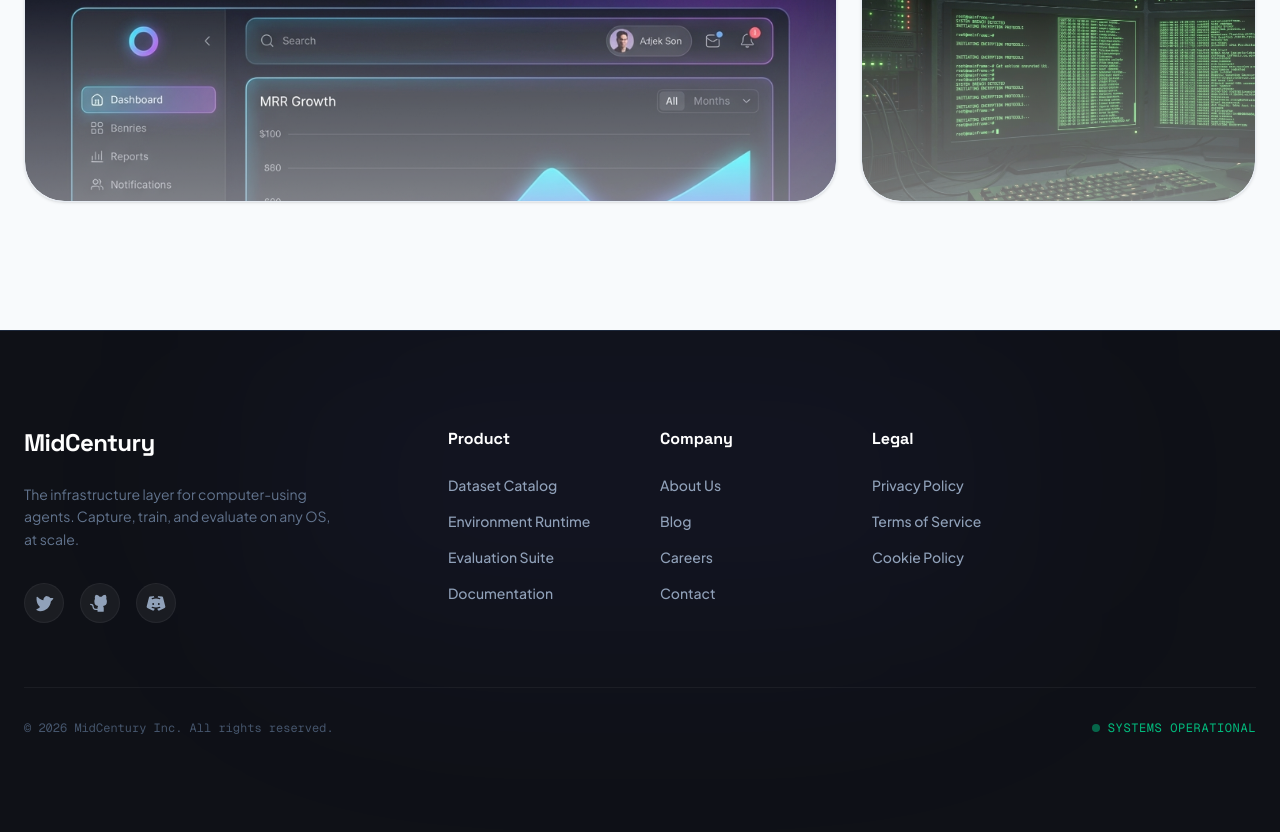
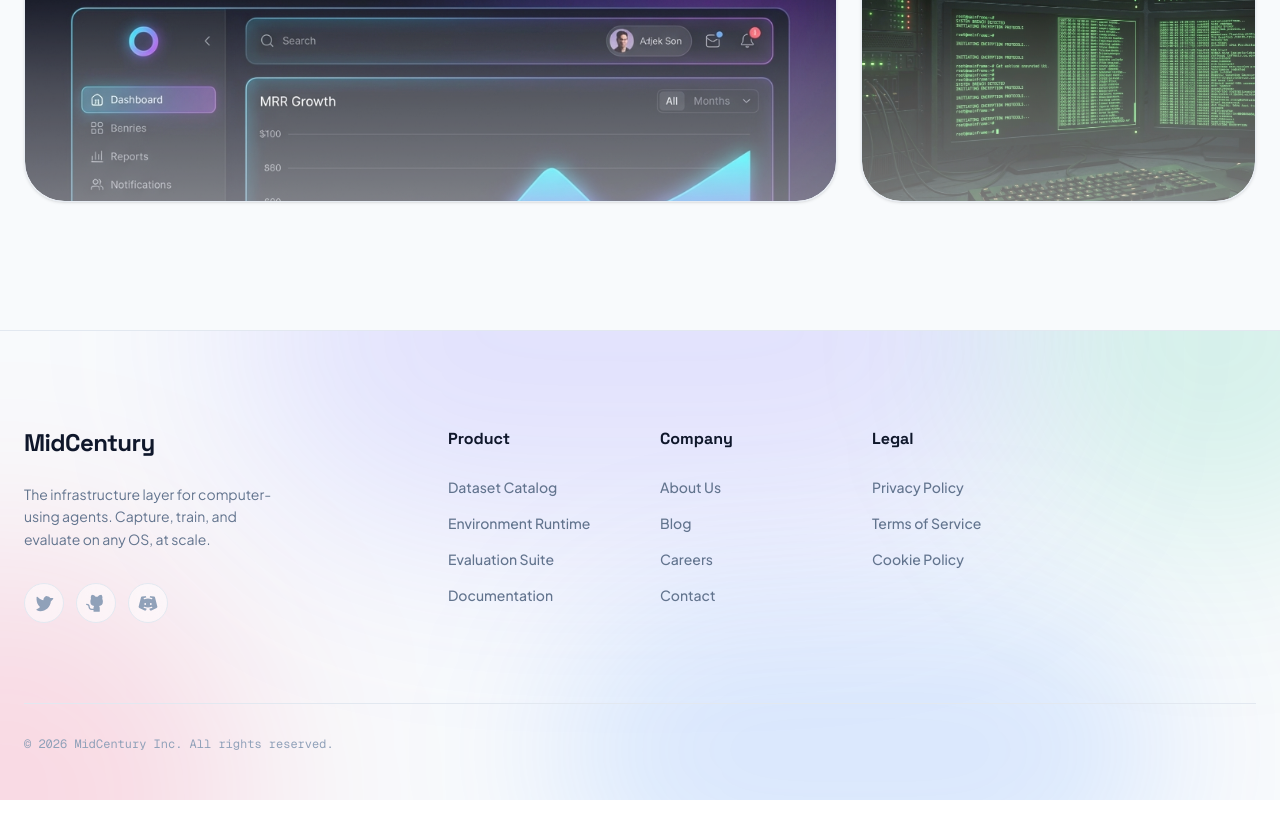
Before and after one commit to Alfie728/mid-century-cua-landing, a Next.js app: page / in a window 1280 px wide. Shown: the part 8380-9212 px from the top of the page. After the commit the page ends 9180 px from the top, so only its background shows below. Built offline with nearby package versions, Linux system fonts and the light colour scheme.

Commit message:
refactor: Redesign footer with a lighter theme, updated styling, new background gradients, and removed status indicator.

```diff
--- a/src/components/landing/Footer.tsx
+++ b/src/components/landing/Footer.tsx
@@ -1,37 +1,48 @@
 "use client";
 
+import { DiscordLogo, GithubLogo, TwitterLogo } from "@phosphor-icons/react";
 import Link from "next/link";
-import {
-  TwitterLogo,
-  GithubLogo,
-  DiscordLogo
-} from "@phosphor-icons/react";
 
 export function Footer() {
   return (
-    <footer className="bg-[#0F1117] text-slate-400 py-16 md:py-24 border-t border-slate-800 font-sans relative overflow-hidden">
+    <footer className="bg-slate-50 pt-24 pb-12 border-t border-slate-200 font-sans relative overflow-hidden">
       {/* Background Gradients */}
-      <div className="absolute top-0 left-1/2 -translate-x-1/2 w-[800px] h-[300px] bg-indigo-500/5 rounded-full blur-[120px] pointer-events-none" />
+      <div className="absolute top-0 left-1/2 -translate-x-1/2 w-[800px] h-[400px] bg-indigo-500/15 rounded-full blur-[100px] pointer-events-none -translate-y-1/2" />
+      <div className="absolute bottom-0 right-1/4 w-[600px] h-[300px] bg-blue-500/15 rounded-full blur-[80px] pointer-events-none translate-y-1/3 translate-x-1/3" />
+      <div className="absolute bottom-0 left-0 w-[500px] h-[500px] bg-rose-500/15 rounded-full blur-[100px] pointer-events-none -translate-x-1/2 translate-y-1/2" />
+      <div className="absolute top-0 right-0 w-[400px] h-[400px] bg-emerald-500/15 rounded-full blur-[100px] pointer-events-none translate-x-1/3 -translate-y-1/2" />
 
       <div className="container mx-auto px-6 max-w-7xl relative z-10">
-        <div className="grid grid-cols-2 md:grid-cols-4 lg:grid-cols-6 gap-10 mb-16">
+        <div className="grid grid-cols-2 md:grid-cols-4 lg:grid-cols-6 gap-10 mb-20">
           {/* Brand Column */}
-          <div className="col-span-2 lg:col-span-2">
-            <Link href="/" className="inline-block text-2xl font-bold text-white mb-6 font-display tracking-tight hover:opacity-90 transition-opacity">
+          <div className="col-span-2 lg:col-span-2 flex flex-col items-start">
+            <Link
+              href="/"
+              className="inline-block text-2xl font-bold text-slate-900 mb-6 font-display tracking-tight hover:opacity-80 transition-opacity"
+            >
               MidCentury
             </Link>
-            <p className="text-slate-500 text-sm leading-relaxed max-w-xs mb-8">
-              The infrastructure layer for computer-using agents.
-              Capture, train, and evaluate on any OS, at scale.
+            <p className="text-slate-500 text-sm leading-relaxed max-w-xs mb-8 text-balance">
+              The infrastructure layer for computer-using agents. Capture,
+              train, and evaluate on any OS, at scale.
             </p>
-            <div className="flex items-center gap-4">
-              <Link href="#" className="w-10 h-10 rounded-full bg-white/5 flex items-center justify-center text-slate-400 hover:bg-white/10 hover:text-white transition-all border border-white/5 hover:border-white/10">
+            <div className="flex items-center gap-3">
+              <Link
+                href="#"
+                className="w-10 h-10 rounded-full bg-white/50 backdrop-blur-sm border border-slate-200 flex items-center justify-center text-slate-400 hover:text-indigo-600 hover:border-indigo-200 hover:bg-white hover:shadow-md hover:-translate-y-0.5 transition-all duration-300"
+              >
                 <TwitterLogo size={20} weight="fill" />
               </Link>
-              <Link href="#" className="w-10 h-10 rounded-full bg-white/5 flex items-center justify-center text-slate-400 hover:bg-white/10 hover:text-white transition-all border border-white/5 hover:border-white/10">
+              <Link
+                href="#"
+                className="w-10 h-10 rounded-full bg-white/50 backdrop-blur-sm border border-slate-200 flex items-center justify-center text-slate-400 hover:text-indigo-600 hover:border-indigo-200 hover:bg-white hover:shadow-md hover:-translate-y-0.5 transition-all duration-300"
+              >
                 <GithubLogo size={20} weight="fill" />
               </Link>
-              <Link href="#" className="w-10 h-10 rounded-full bg-white/5 flex items-center justify-center text-slate-400 hover:bg-white/10 hover:text-white transition-all border border-white/5 hover:border-white/10">
+              <Link
+                href="#"
+                className="w-10 h-10 rounded-full bg-white/50 backdrop-blur-sm border border-slate-200 flex items-center justify-center text-slate-400 hover:text-indigo-600 hover:border-indigo-200 hover:bg-white hover:shadow-md hover:-translate-y-0.5 transition-all duration-300"
+              >
                 <DiscordLogo size={20} weight="fill" />
               </Link>
             </div>
@@ -39,47 +50,124 @@
 
           {/* Links Column 1 */}
           <div>
-            <h4 className="text-white font-bold mb-6 font-display">Product</h4>
-            <ul className="space-y-4 text-sm font-medium">
-              <li><Link href="#" className="hover:text-white transition-colors">Dataset Catalog</Link></li>
-              <li><Link href="#" className="hover:text-white transition-colors">Environment Runtime</Link></li>
-              <li><Link href="#" className="hover:text-white transition-colors">Evaluation Suite</Link></li>
-              <li><Link href="#" className="hover:text-white transition-colors">Documentation</Link></li>
+            <h4 className="text-slate-900 font-bold mb-6 font-display">
+              Product
+            </h4>
+            <ul className="space-y-3 text-sm font-medium text-slate-500">
+              <li>
+                <Link
+                  href="#"
+                  className="hover:text-indigo-600 transition-colors block py-0.5"
+                >
+                  Dataset Catalog
+                </Link>
+              </li>
+              <li>
+                <Link
+                  href="#"
+                  className="hover:text-indigo-600 transition-colors block py-0.5"
+                >
+                  Environment Runtime
+                </Link>
+              </li>
+              <li>
+                <Link
+                  href="#"
+                  className="hover:text-indigo-600 transition-colors block py-0.5"
+                >
+                  Evaluation Suite
+                </Link>
+              </li>
+              <li>
+                <Link
+                  href="#"
+                  className="hover:text-indigo-600 transition-colors block py-0.5"
+                >
+                  Documentation
+                </Link>
+              </li>
             </ul>
           </div>
 
           {/* Links Column 2 */}
           <div>
-            <h4 className="text-white font-bold mb-6 font-display">Company</h4>
-            <ul className="space-y-4 text-sm font-medium">
-              <li><Link href="#" className="hover:text-white transition-colors">About Us</Link></li>
-              <li><Link href="#" className="hover:text-white transition-colors">Blog</Link></li>
-              <li><Link href="#" className="hover:text-white transition-colors">Careers</Link></li>
-              <li><Link href="mailto:contact@midcentury.xyz" className="hover:text-white transition-colors">Contact</Link></li>
+            <h4 className="text-slate-900 font-bold mb-6 font-display">
+              Company
+            </h4>
+            <ul className="space-y-3 text-sm font-medium text-slate-500">
+              <li>
+                <Link
+                  href="#"
+                  className="hover:text-indigo-600 transition-colors block py-0.5"
+                >
+                  About Us
+                </Link>
+              </li>
+              <li>
+                <Link
+                  href="#"
+                  className="hover:text-indigo-600 transition-colors block py-0.5"
+                >
+                  Blog
+                </Link>
+              </li>
+              <li>
+                <Link
+                  href="#"
+                  className="hover:text-indigo-600 transition-colors block py-0.5"
+                >
+                  Careers
+                </Link>
+              </li>
+              <li>
+                <Link
+                  href="mailto:contact@midcentury.xyz"
+                  className="hover:text-indigo-600 transition-colors block py-0.5"
+                >
+                  Contact
+                </Link>
+              </li>
             </ul>
           </div>
 
           {/* Links Column 3 */}
           <div className="col-span-2 md:col-span-1">
-            <h4 className="text-white font-bold mb-6 font-display">Legal</h4>
-            <ul className="space-y-4 text-sm font-medium">
-              <li><Link href="#" className="hover:text-white transition-colors">Privacy Policy</Link></li>
-              <li><Link href="#" className="hover:text-white transition-colors">Terms of Service</Link></li>
-              <li><Link href="#" className="hover:text-white transition-colors">Cookie Policy</Link></li>
+            <h4 className="text-slate-900 font-bold mb-6 font-display">
+              Legal
+            </h4>
+            <ul className="space-y-3 text-sm font-medium text-slate-500">
+              <li>
+                <Link
+                  href="#"
+                  className="hover:text-indigo-600 transition-colors block py-0.5"
+                >
+                  Privacy Policy
+                </Link>
+              </li>
+              <li>
+                <Link
+                  href="#"
+                  className="hover:text-indigo-600 transition-colors block py-0.5"
+                >
+                  Terms of Service
+                </Link>
+              </li>
+              <li>
+                <Link
+                  href="#"
+                  className="hover:text-indigo-600 transition-colors block py-0.5"
+                >
+                  Cookie Policy
+                </Link>
+              </li>
             </ul>
           </div>
         </div>
 
-        <div className="pt-8 border-t border-white/5 flex flex-col md:flex-row items-center justify-between gap-4">
-          <p className="text-xs text-slate-600 font-mono">
+        <div className="pt-8 border-t border-slate-200 flex flex-col md:flex-row items-center justify-between gap-6">
+          <p className="text-xs text-slate-400 font-mono">
             © {new Date().getFullYear()} MidCentury Inc. All rights reserved.
           </p>
-          <div className="flex items-center gap-6">
-            <div className="flex items-center gap-2">
-              <span className="w-2 h-2 rounded-full bg-emerald-500 animate-pulse" />
-              <span className="text-xs text-emerald-500 font-mono uppercase tracking-wider">Systems Operational</span>
-            </div>
-          </div>
         </div>
       </div>
     </footer>
```
